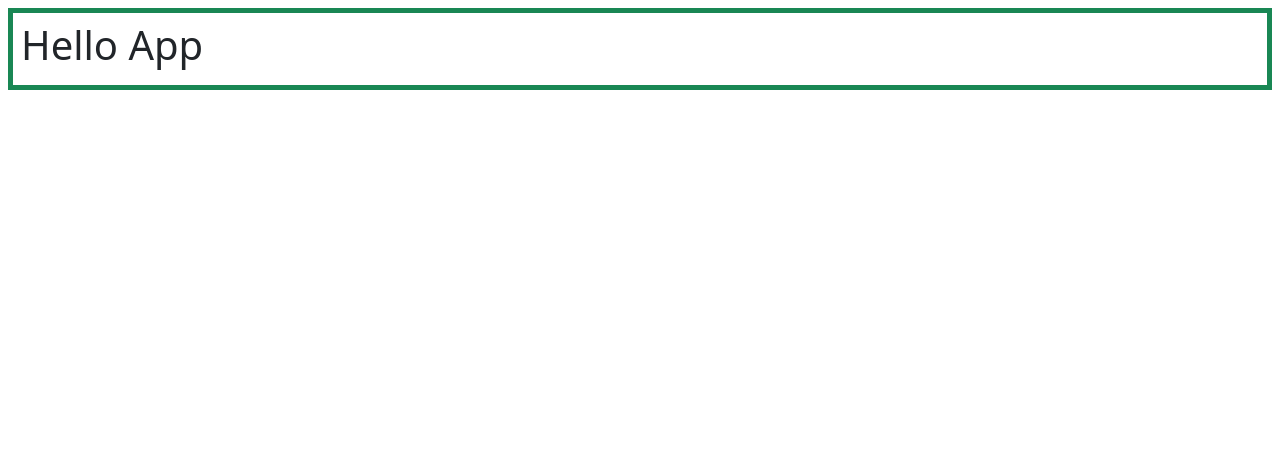
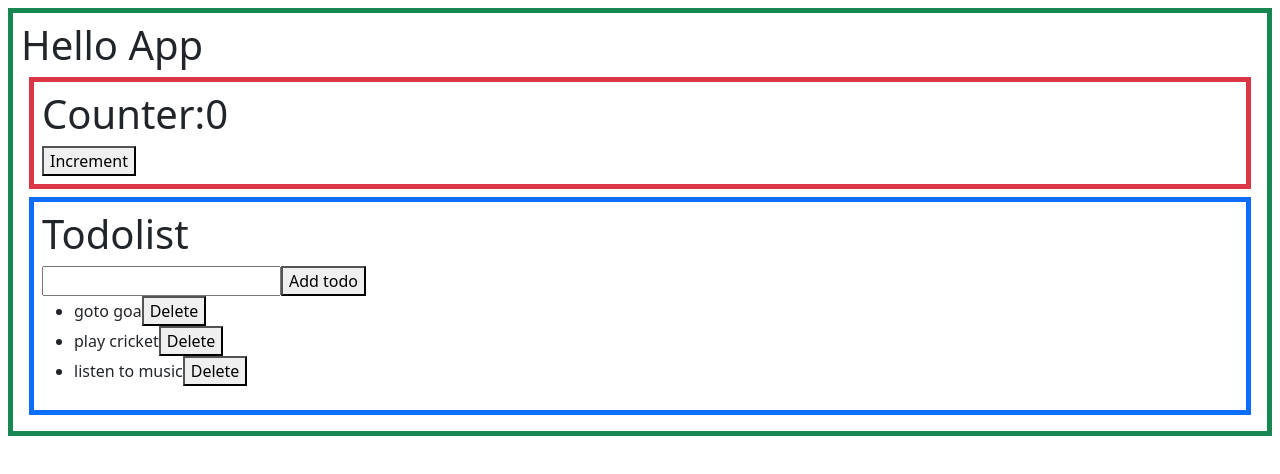
Before and after one commit to edupoly/rb60app, a React (Vite) app: page / in a window 1280 px wide. Shown: the top 474 px of the page. Built offline with nearby package versions, Linux system fonts and the light colour scheme.

Commit message:
rtk-counter-todolist

```diff
--- a/package.json
+++ b/package.json
@@ -10,8 +10,10 @@
     "preview": "vite preview"
   },
   "dependencies": {
+    "@reduxjs/toolkit": "^2.12.0",
     "react": "^19.2.6",
-    "react-dom": "^19.2.6"
+    "react-dom": "^19.2.6",
+    "react-redux": "^9.3.0"
   },
   "devDependencies": {
     "@eslint/js": "^10.0.1",
--- a/src/App.jsx
+++ b/src/App.jsx
@@ -1,7 +1,12 @@
+import Counter from "./features/counter/Counter";
+import Todolist from "./features/todolist/Todolist";
+
 function App() {
   return (
     <div className="border border-5 border-success m-2 p-2">
       <h1>Hello App</h1>
+      <Counter></Counter>
+      <Todolist></Todolist>
     </div>
   );
 }
--- /dev/null
+++ b/src/app/store.js
@@ -0,0 +1,10 @@
+import { configureStore } from "@reduxjs/toolkit";
+import counterReducer from "../features/counter/counterSlice";
+import todoReducer from "../features/todolist/todoSlice";
+
+export const store = configureStore({
+  reducer: {
+    counterR: counterReducer,
+    todolistR: todoReducer,
+  },
+});
--- /dev/null
+++ b/src/features/counter/Counter.jsx
@@ -0,0 +1,24 @@
+import React from "react";
+import { useSelector } from "react-redux";
+import { useDispatch } from "react-redux";
+import { increment } from "./counterSlice";
+function Counter() {
+  var { count } = useSelector((state) => state.counterR);
+  var dispatch = useDispatch();
+
+  console.log(count);
+  return (
+    <div className="border border-5 border-danger m-2 p-2">
+      <h1>Counter:{count}</h1>
+      <button
+        onClick={() => {
+          dispatch(increment());
+        }}
+      >
+        Increment
+      </button>
+    </div>
+  );
+}
+
+export default Counter;
--- /dev/null
+++ b/src/features/counter/counterSlice.js
@@ -0,0 +1,22 @@
+import { createSlice } from "@reduxjs/toolkit";
+const initialState = {
+  count: 0,
+};
+var counterSlice = createSlice({
+  name: "CounterSlice",
+  initialState,
+  reducers: {
+    increment: (state) => {
+      state.count++;
+    },
+    decrement: (state) => {
+      state.count--;
+    },
+    reset: (state) => {
+      state.count = 0;
+    },
+  },
+});
+export const { increment, decrement, reset } = counterSlice.actions;
+var counterReducer = counterSlice.reducer;
+export default counterReducer;
--- /dev/null
+++ b/src/features/todolist/Todolist.jsx
@@ -0,0 +1,46 @@
+import React, { useState } from "react";
+import { useDispatch, useSelector } from "react-redux";
+import { addTodo, deleteTodo } from "./todoSlice";
+
+function Todolist() {
+  var { todos } = useSelector((state) => state.todolistR);
+  var [ntd, setNtd] = useState("");
+  var dispatch = useDispatch();
+
+  return (
+    <div className="border border-5 border-primary m-2 p-2">
+      <h1>Todolist</h1>
+      <input
+        type="text"
+        onChange={(e) => {
+          setNtd(e.target.value);
+        }}
+      />
+      <button
+        onClick={() => {
+          dispatch(addTodo(ntd));
+        }}
+      >
+        Add todo
+      </button>
+      <ul>
+        {todos.map((todo, i) => {
+          return (
+            <li>
+              {todo}
+              <button
+                onClick={() => {
+                  dispatch(deleteTodo(i));
+                }}
+              >
+                Delete
+              </button>
+            </li>
+          );
+        })}
+      </ul>
+    </div>
+  );
+}
+
+export default Todolist;
--- /dev/null
+++ b/src/features/todolist/todoSlice.js
@@ -0,0 +1,20 @@
+import { createSlice } from "@reduxjs/toolkit";
+const initialState = {
+  todos: ["goto goa", "play cricket", "listen to music"],
+};
+var todoSlice = createSlice({
+  name: "todolistslice",
+  initialState,
+  reducers: {
+    addTodo: (state, action) => {
+      state.todos.push(action.payload);
+    },
+    deleteTodo: (state, action) => {
+      state.todos.splice(action.payload, 1);
+    },
+  },
+});
+
+export const { addTodo, deleteTodo } = todoSlice.actions;
+var todoReducer = todoSlice.reducer;
+export default todoReducer;
--- a/src/main.jsx
+++ b/src/main.jsx
@@ -1,4 +1,9 @@
 import { createRoot } from "react-dom/client";
 import App from "./App.jsx";
-
-createRoot(document.getElementById("root")).render(<App />);
+import { Provider } from "react-redux";
+import { store } from "./app/store.js";
+createRoot(document.getElementById("root")).render(
+  <Provider store={store}>
+    <App />
+  </Provider>,
+);
```
Also changed, not shown: 1 other file (tests, documents, lock files or other folders).
